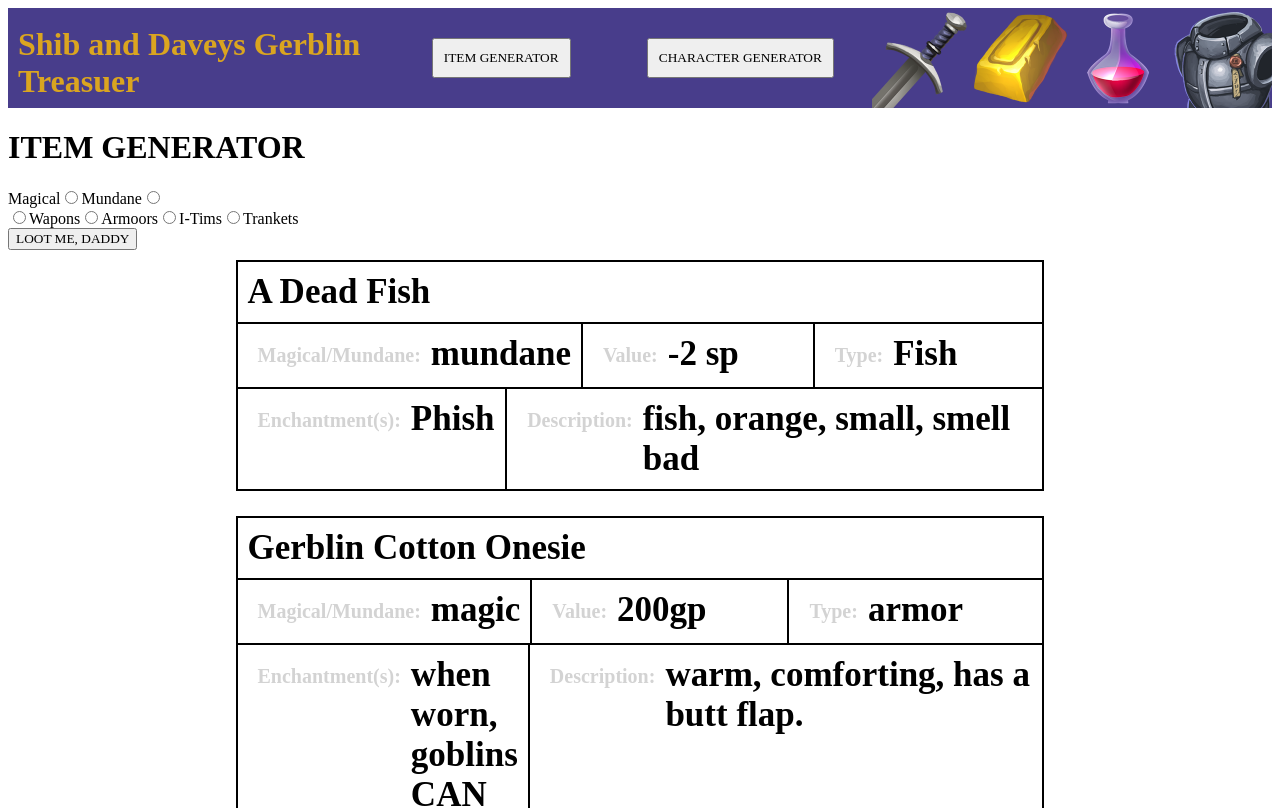
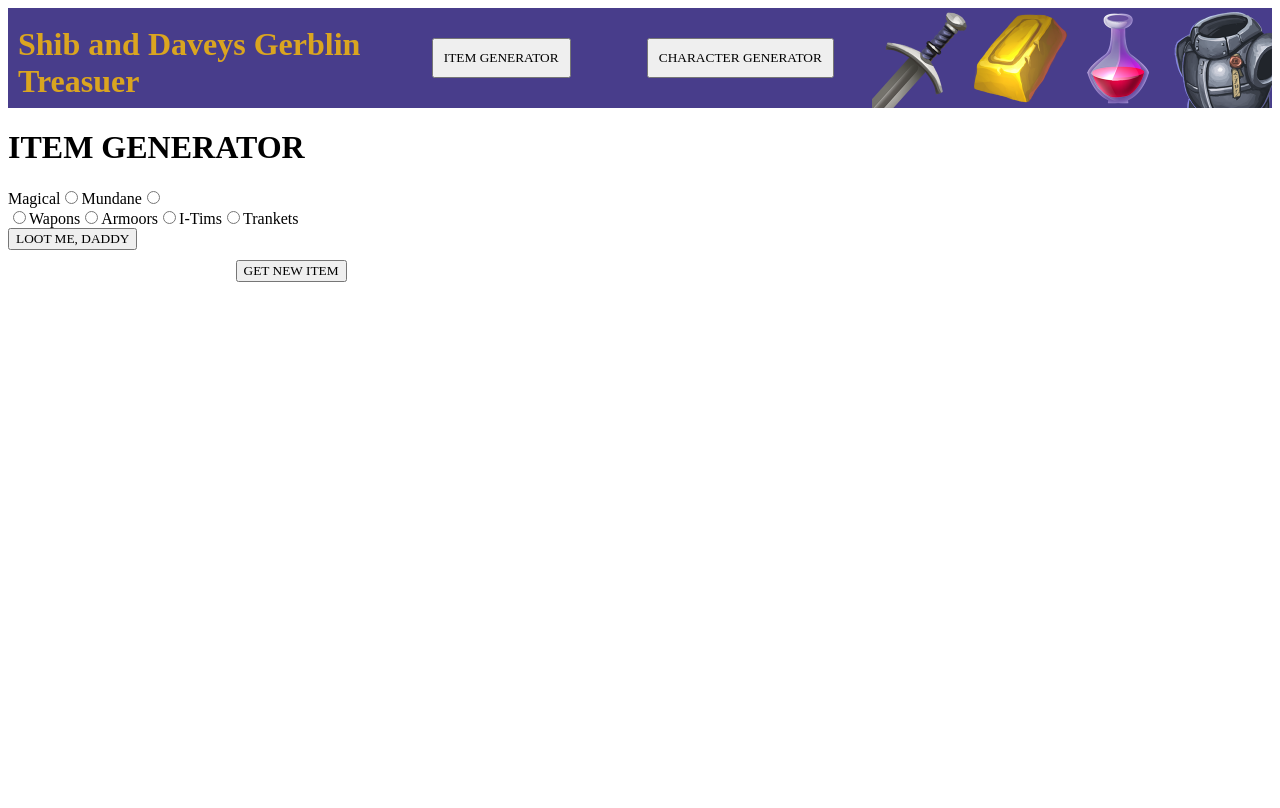
Before and after one commit to MisuseofMana/dndItemGenerator, a Vue app: page / in a window 1280 px wide. Shown: the top 808 px of the page. Built offline with nearby package versions, Linux system fonts and the light colour scheme; a web font is replaced by a local one.

Commit message:
commented, and fugged it up

```diff
--- a/src/components/ReadoutBlock.vue
+++ b/src/components/ReadoutBlock.vue
@@ -1,10 +1,19 @@
 <template>
     <div class="readout">
-        <div class="item" v-for="item in magicItems" :key="item.id">
+
+        <button @click="getItem"> GET NEW ITEM</button>
+
+        <!-- : = v-bind -->
+        <!-- v-for: iterates through each item in magicItems array -->
+        <!-- renders div 'item' for each element/object in magicItem array -->
+        <div class="item" v-for="item in currentItem" :key="item.id">
+
             <header class="row box nullBottomBorder">
+                <!-- '{{ anything in these is template syntax }} -->
                 <h1>{{ item.itemName }}</h1>
             </header>
 
+            <!-- having space in classes applies both classes -->
             <section class="gridRow-3fr row" >
                 <section class="box nullRightBorder nullBottomBorder">
                     <h2>Magical/Mundane:</h2>
@@ -42,6 +51,8 @@ export default {
     data() {
         return {
             name:'ReadoutBlock',
+            oldItemNumber: 0,
+            // hard coded magicItem array filled with item objects to be displayed
             magicItems: [
             {
                 id: 0,
@@ -91,6 +102,21 @@ export default {
         ]
         }
     },
+    methods: {
+        getItem(){
+            const randomNumber = Math.floor(Math.random() * (4 - 0) + 0);
+            while (this.oldItemNumber == randomNumber){
+                this.getItem();
+            }
+            this.oldItemNumber = randomNumber
+        }
+    },
+    computed: {
+        // currentItem: function () {
+        //    console.log(this.magicItem[this.oldItemNumber])
+        //    return this.magicItems[this.oldItemNumber]
+        // }
+    }
 }
 </script>
 
```
Lines whose indentation alone changed are shown as unchanged.
